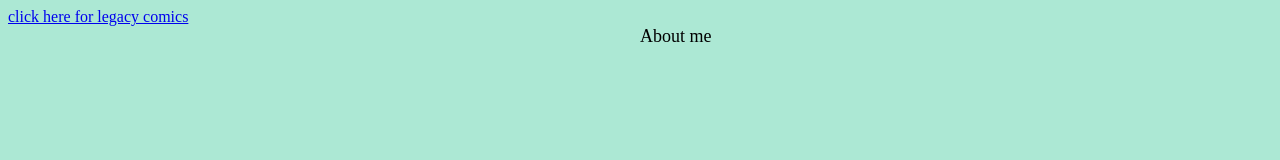
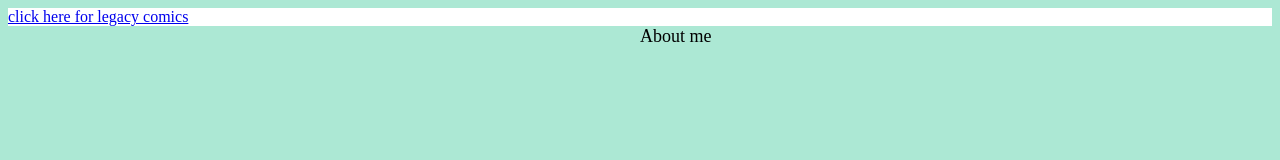
Before and after one commit to AndersLong/AndersLong.github.io, a plain HTML site: page index.html in a window 1280 px wide. Drawn offline with Linux system fonts and the light colour scheme.

Commit message:
Add files via upload

```diff
--- a/main.css
+++ b/main.css
@@ -33,6 +33,12 @@ p{
 
 }
 
+.legacy-comics{
+	background-image: url("banner.jpg");
+
+
+}
+
 .comics{
 
 	background-color:#6699cc;
```
